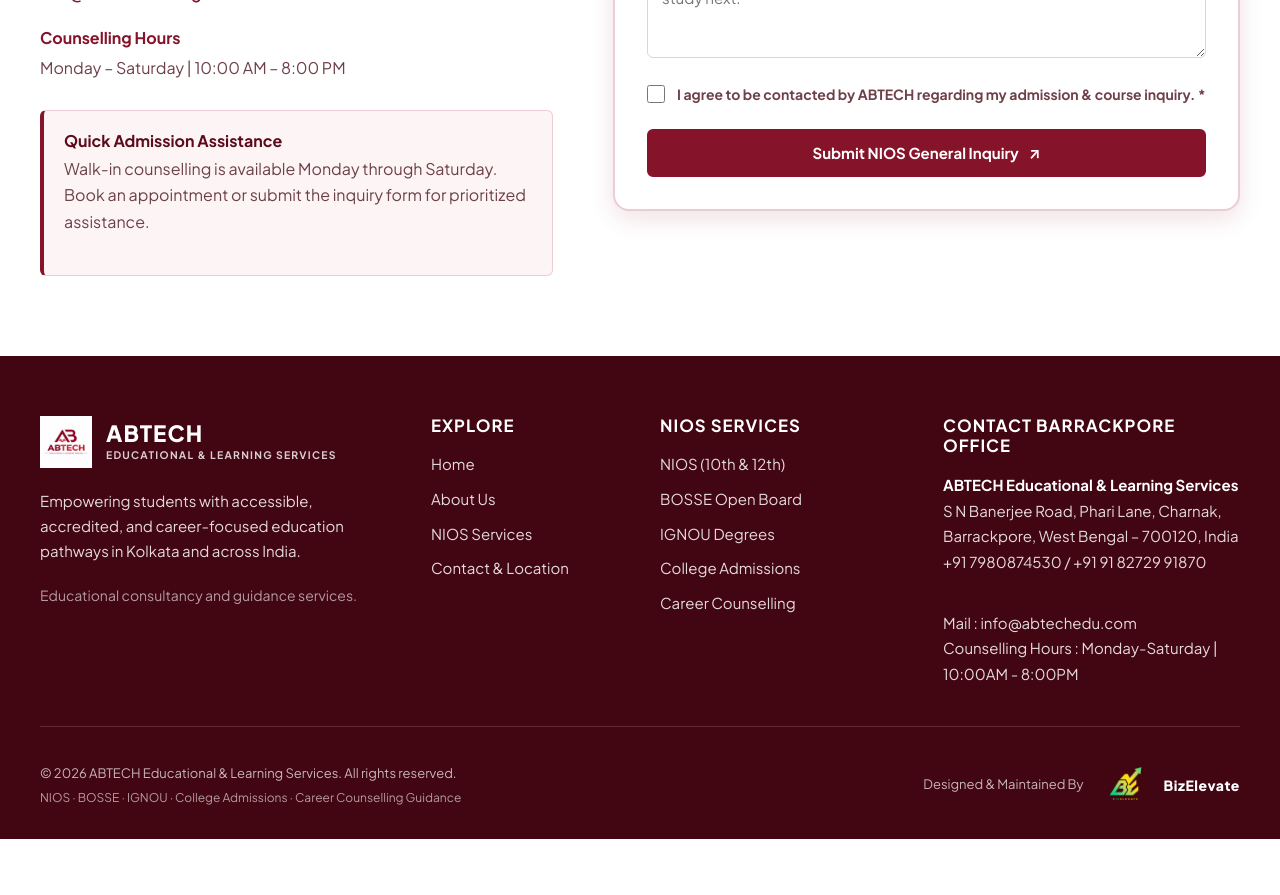
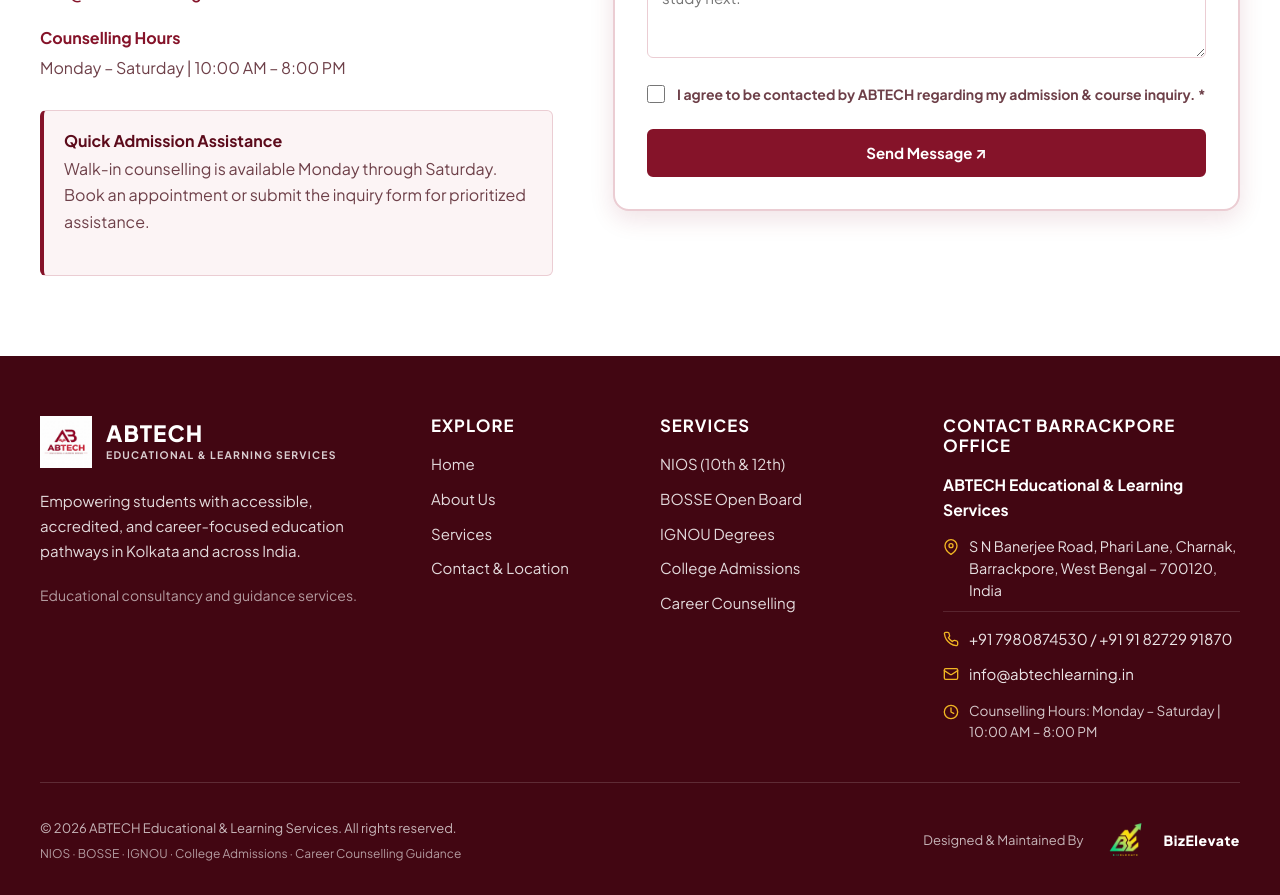
Before and after one commit to RishavLahiri10/ABtech_new, a React (Vite) app: page /contact in a window 1280 px wide. Shown: the part 1100-1995 px from the top of the page. Before the commit the page ends 1939 px from the top, so only its background shows below. Built offline with nearby package versions, Linux system fonts and the light colour scheme.

Commit message:
footer update by rishav

```diff
--- a/src/components.jsx
+++ b/src/components.jsx
@@ -78,29 +78,52 @@
           <h2>Explore</h2>
           <Link to="/">Home</Link>
           <Link to="/about">About Us</Link>
-          <Link to="/services">NIOS Services</Link>
+          <Link to="/services">Services</Link>
           <Link to="/contact">Contact &amp; Location</Link>
         </div>
         <div>
-          <h2>NIOS Services</h2>
+          <h2>Services</h2>
           <Link to="/services#nios">NIOS (10th &amp; 12th)</Link>
           <Link to="/services#bosse">BOSSE Open Board</Link>
           <Link to="/services#ignou">IGNOU Degrees</Link>
           <Link to="/services#college-admissions">College Admissions</Link>
           <Link to="/services#career-counselling">Career Counselling</Link>
         </div>
-        <div>
+        <div className="footer-contact-col">
           <h2>Contact Barrackpore Office</h2>
-          <address>
-            <strong>{institute.fullName}</strong>
-            <br />
-            {institute.address}
-            <br />
-            <a href={`tel:${institute.phone}`}>{institute.phone}</a>
-            <br />
-            Mail : info@abtechedu.com
-            <br />
-            <span> Counselling Hours : Monday-Saturday | 10:00AM - 8:00PM</span>
+          <address className="footer-address">
+            <strong className="footer-org-name">{institute.fullName}</strong>
+
+            <div className="footer-contact-item footer-address-item">
+              <svg className="footer-contact-icon" width="16" height="16" viewBox="0 0 24 24" fill="none" stroke="currentColor" strokeWidth="2" strokeLinecap="round" strokeLinejoin="round" aria-hidden="true">
+                <path d="M21 10c0 7-9 13-9 13s-9-6-9-13a9 9 0 0 1 18 0z"></path>
+                <circle cx="12" cy="10" r="3"></circle>
+              </svg>
+              <span>{institute.address}</span>
+            </div>
+
+            <div className="footer-contact-item">
+              <svg className="footer-contact-icon" width="16" height="16" viewBox="0 0 24 24" fill="none" stroke="currentColor" strokeWidth="2" strokeLinecap="round" strokeLinejoin="round" aria-hidden="true">
+                <path d="M22 16.92v3a2 2 0 0 1-2.18 2 19.79 19.79 0 0 1-8.63-3.07 19.5 19.5 0 0 1-6-6 19.79 19.79 0 0 1-3.07-8.67A2 2 0 0 1 4.11 2h3a2 2 0 0 1 2 1.72 12.84 12.84 0 0 0 .7 2.81 2 2 0 0 1-.45 2.11L8.09 9.91a16 16 0 0 0 6 6l1.27-1.27a2 2 0 0 1 2.11-.45 12.84 12.84 0 0 0 2.81.7A2 2 0 0 1 22 16.92z"></path>
+              </svg>
+              <a href={`tel:${institute.phone}`} className="footer-contact-link">{institute.phone}</a>
+            </div>
+
+            <div className="footer-contact-item">
+              <svg className="footer-contact-icon" width="16" height="16" viewBox="0 0 24 24" fill="none" stroke="currentColor" strokeWidth="2" strokeLinecap="round" strokeLinejoin="round" aria-hidden="true">
+                <rect width="20" height="16" x="2" y="4" rx="2"></rect>
+                <path d="m22 7-8.97 5.7a1.94 1.94 0 0 1-2.06 0L2 7"></path>
+              </svg>
+              <a href={`mailto:${institute.email}`} className="footer-contact-link">{institute.email}</a>
+            </div>
+
+            <div className="footer-contact-item footer-hours-item">
+              <svg className="footer-contact-icon" width="16" height="16" viewBox="0 0 24 24" fill="none" stroke="currentColor" strokeWidth="2" strokeLinecap="round" strokeLinejoin="round" aria-hidden="true">
+                <circle cx="12" cy="12" r="10"></circle>
+                <polyline points="12 6 12 12 16 14"></polyline>
+              </svg>
+              <span>Counselling Hours: {institute.hours}</span>
+            </div>
           </address>
         </div>
       </div>
--- a/src/pages/Contact.jsx
+++ b/src/pages/Contact.jsx
@@ -42,16 +42,13 @@
     if (course.includes('IGNOU')) {
       return typeParam === 'admission' ? 'IGNOU Admission Form' : 'IGNOU General Inquiry';
     }
-    if (course.includes('NIOS')) {
-      return typeParam === 'admission' ? 'NIOS Admission Form' : 'NIOS General Inquiry';
-    }
     if (course.includes('College')) {
       return 'College Admissions Inquiry';
     }
     if (course.includes('Career')) {
       return 'Career Counselling Inquiry';
     }
-    return 'General Admission Guidance';
+    return 'Contact Us';
   };
 
   const currentFormTitle = getFormTitle(formData.course);
@@ -71,7 +68,7 @@
   async function submit(event) {
     event.preventDefault();
     setIsSubmitting(true);
-    setStatus('Submitting your inquiry...');
+    setStatus('Submitting your message...');
     setIsSuccess(false);
 
     try {
@@ -83,7 +80,9 @@
         },
         body: JSON.stringify({
           access_key: 'e6072117-2805-49ea-b544-8f319e50a0a4',
-          subject: `New ${currentFormTitle}: ${formData.name} (${formData.course})`,
+          subject: currentFormTitle === 'Contact Us'
+            ? `New Contact Message: ${formData.name} (${formData.course})`
+            : `New ${currentFormTitle}: ${formData.name} (${formData.course})`,
           from_name: `ABTECH ${currentFormTitle}`,
           recipient: 'bizelevate.ez@gmail.com',
           form_name: currentFormTitle,
@@ -99,7 +98,11 @@
 
       if (result.success || result.status === 'success') {
         setIsSuccess(true);
-        setStatus(`Thank you! Your ${currentFormTitle.toLowerCase()} has been submitted successfully. Our admission team will contact you shortly.`);
+        setStatus(
+          currentFormTitle === 'Contact Us'
+            ? 'Thank you! Your message has been submitted successfully. Our team will contact you shortly.'
+            : `Thank you! Your ${currentFormTitle.toLowerCase()} has been submitted successfully. Our admission team will contact you shortly.`
+        );
         setFormData({
           name: '',
           phone: '',
@@ -124,7 +127,7 @@
   return (
     <>
       <PageHeader
-        eyebrow="CONTACT ABTECH"
+        eyebrow="CONTACT ABtech learning & educational services"
         title="Questions are a good place to start."
         description="Tell us where you are in your learning journey. Our academic counsellors in Kolkata will help you understand the right next step."
       />
@@ -248,7 +251,11 @@
             </label>
 
             <button className="button button-maroon button-block" type="submit" disabled={isSubmitting}>
-              {isSubmitting ? 'Sending inquiry...' : `Submit ${currentFormTitle}`} <span aria-hidden="true">↗</span>
+              {isSubmitting
+                ? 'Sending message...'
+                : currentFormTitle === 'Contact Us'
+                  ? 'Send Message ↗'
+                  : `Submit ${currentFormTitle} ↗`}
             </button>
 
             {status && (
--- a/src/pages/Home.jsx
+++ b/src/pages/Home.jsx
@@ -70,10 +70,13 @@
               Official guidance for <strong>NIOS</strong>, <strong>BOSSE</strong>, <strong>IGNOU</strong>, <strong>College Admissions</strong>, and <strong>Career Counselling</strong> in Kolkata. Step back into education and achieve your ambitions with expert support.
             </p>
 
-            <div className="actions">
+            <div className="actions hero-actions-wrap">
               <button
-                className="button button-maroon"
+                className="button button-maroon button-hero-inquire"
                 type="button"
+                style={{
+                  transform: `translate3d(0, ${scrollY * -0.06}px, 0)`,
+                }}
                 onClick={() =>
                   onOpenInquiry({
                     formName: 'Admission Inquiry',
@@ -86,7 +89,14 @@
               >
                 Inquire Now <span aria-hidden="true">↗</span>
               </button>
-              <Link className="button button-outline-maroon" to="/services">
+
+              <Link
+                className="button button-outline-maroon button-hero-explore"
+                to="/services"
+                style={{
+                  transform: `translate3d(0, ${scrollY * 0.04}px, 0)`,
+                }}
+              >
                 Explore NIOS Services →
               </Link>
             </div>
--- a/src/styles.css
+++ b/src/styles.css
@@ -582,6 +582,32 @@
 }
 
 /* ==========================================================================
+   Hero Parallax Buttons
+   ========================================================================== */
+
+.hero-actions-wrap {
+  position: relative;
+  display: inline-flex;
+  align-items: center;
+  gap: 16px;
+  flex-wrap: wrap;
+  margin-block: 28px;
+}
+
+.button-hero-inquire,
+.button-hero-explore {
+  position: relative;
+  z-index: 2;
+  will-change: transform;
+  transition: transform 0.2s cubic-bezier(0.2, 0.8, 0.2, 1), box-shadow 0.2s ease, background-color 0.2s ease;
+}
+
+.button-hero-inquire:hover,
+.button-hero-explore:hover {
+  transform: translateY(-3px) scale(1.02) !important;
+}
+
+/* ==========================================================================
    Badges & Tags
    ========================================================================== */
 
@@ -1436,11 +1462,62 @@
   font-style: normal;
   color: rgba(255, 255, 255, 0.85);
   font-size: 0.9375rem;
-  line-height: 1.7;
-}
-
-footer address strong {
+  line-height: 1.6;
+}
+
+.footer-address {
+  display: flex;
+  flex-direction: column;
+  gap: 12px;
+}
+
+.footer-org-name {
+  display: block;
   color: var(--white);
+  font-size: 0.98rem;
+  font-weight: 700;
+  margin-bottom: 2px;
+}
+
+.footer-contact-item {
+  display: flex;
+  align-items: flex-start;
+  gap: 10px;
+  color: rgba(255, 255, 255, 0.88);
+  font-size: 0.9rem;
+  line-height: 1.5;
+}
+
+.footer-address-item {
+  margin-bottom: 4px;
+  padding-bottom: 10px;
+  border-bottom: 1px solid rgba(255, 255, 255, 0.12);
+}
+
+.footer-contact-icon {
+  flex-shrink: 0;
+  margin-top: 3px;
+  color: #fbbf24;
+  opacity: 0.95;
+}
+
+.footer-contact-link {
+  color: rgba(255, 255, 255, 0.9) !important;
+  text-decoration: none;
+  display: inline !important;
+  margin-bottom: 0 !important;
+  transition: color 0.2s ease, text-decoration 0.2s ease;
+}
+
+.footer-contact-link:hover {
+  color: #ffffff !important;
+  text-decoration: underline !important;
+}
+
+.footer-hours-item {
+  font-size: 0.85rem;
+  color: rgba(255, 255, 255, 0.78);
+  padding-top: 4px;
 }
 
 .footer-bottom {
```
